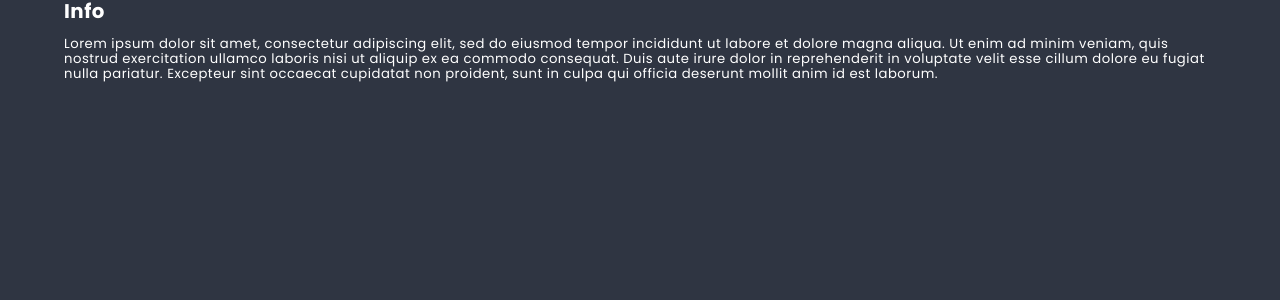
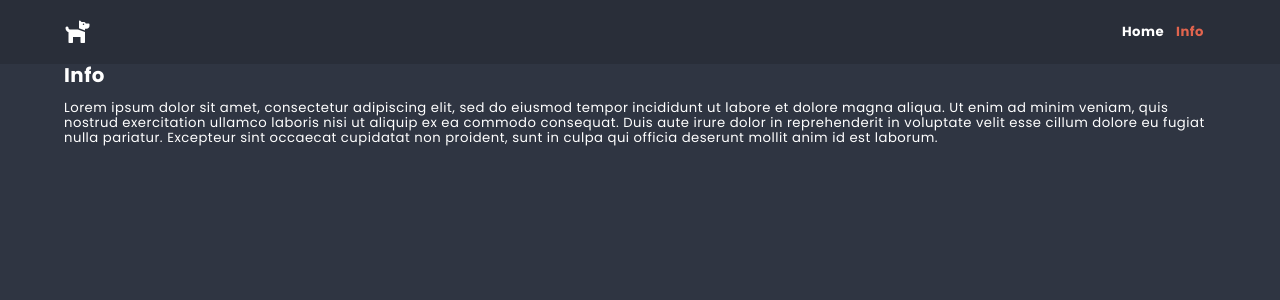
Before and after one commit to marcinsamarzewski/React-Kodilla, a React app: page /info in a window 1280 px wide. Shown: the top 300 px of the page. Built offline with nearby package versions, Linux system fonts and the light colour scheme.

Commit message:
add Navigation

```diff
--- a/src/components/App/App.js
+++ b/src/components/App/App.js
@@ -1,14 +1,17 @@
 import React from 'react';
 import Home from '../Home/HomeContainer';
 import Info from '../Info/Info';
+import MainLayout from '../MainLayout/MainLayout';
 import {BrowserRouter, Switch, Route} from 'react-router-dom';
 
 const App = () => (
   <BrowserRouter>
-    <Switch>
-      <Route exact path='/' component={Home} />
-      <Route exact path='/info' component={Info} />
-    </Switch>
+    <MainLayout>
+      <Switch>
+        <Route exact path='/' component={Home} />
+        <Route exact path='/info' component={Info} />
+      </Switch>
+    </MainLayout>
   </BrowserRouter>
 );
 
--- /dev/null
+++ b/src/components/Header/Header.js
@@ -0,0 +1,26 @@
+import React from 'react';
+import {NavLink, Link} from 'react-router-dom';
+import styles from './Header.scss';
+import Container from '../Container/Container';
+import Icon from '../Icon/Icon';
+
+class Header extends React.Component {
+  render() {
+    return (
+      <header className={styles.component}>
+        <Container>
+          <div className={styles.wrapper}>
+            <Link to='/' className={styles.logo}>
+              <Icon name='dog' />
+            </Link>
+            <nav>
+              <NavLink exact to='/'>Home</NavLink>
+              <NavLink exact to='/info'>Info</NavLink>
+            </nav>
+          </div>
+        </Container>
+      </header>
+    );
+  }
+}
+export default Header;
--- /dev/null
+++ b/src/components/Header/Header.scss
@@ -0,0 +1,31 @@
+@import '../../styles/settings.scss';
+
+.component {
+  background: darken($color-dark, 3%);
+  padding: ($base-size * 1.5) 0;
+
+  a {
+    color: $color-light;
+    text-decoration: none;
+    font-weight: 700;
+    margin-right: $base-size;
+    transition: $transition;
+    &:hover {
+      color: $color-success;
+    }
+    &:global(.active) {
+      color: $color-warning;
+    }
+  }
+
+}
+
+.wrapper {
+  display: flex;
+  justify-content: space-between;
+  align-items: center;
+}
+
+.logo {
+  font-size: 24px;
+}
--- /dev/null
+++ b/src/components/MainLayout/MainLayout.js
@@ -0,0 +1,16 @@
+import React from 'react';
+import PropTypes from 'prop-types';
+import Header from '../Header/Header';
+
+const MainLayout = ({children}) => (
+  <div>
+    <Header />
+    {children}
+  </div>
+);
+
+MainLayout.propTypes = {
+  children: PropTypes.node,
+};
+
+export default MainLayout;
```
